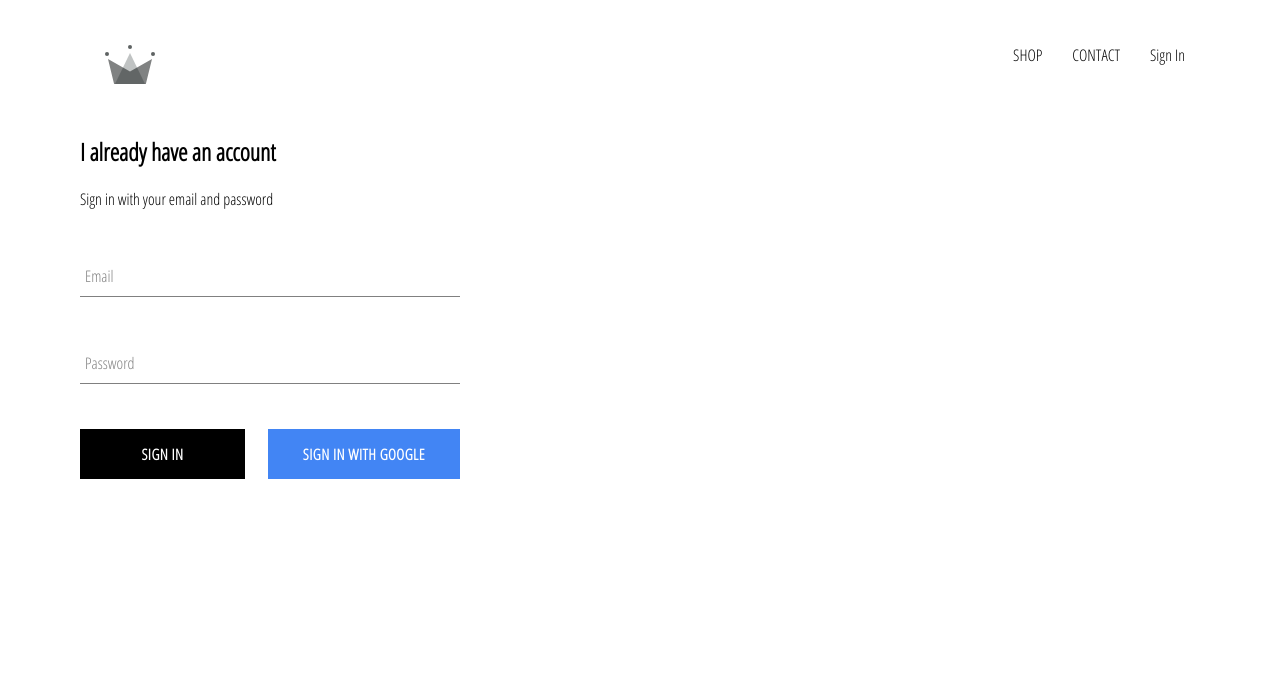
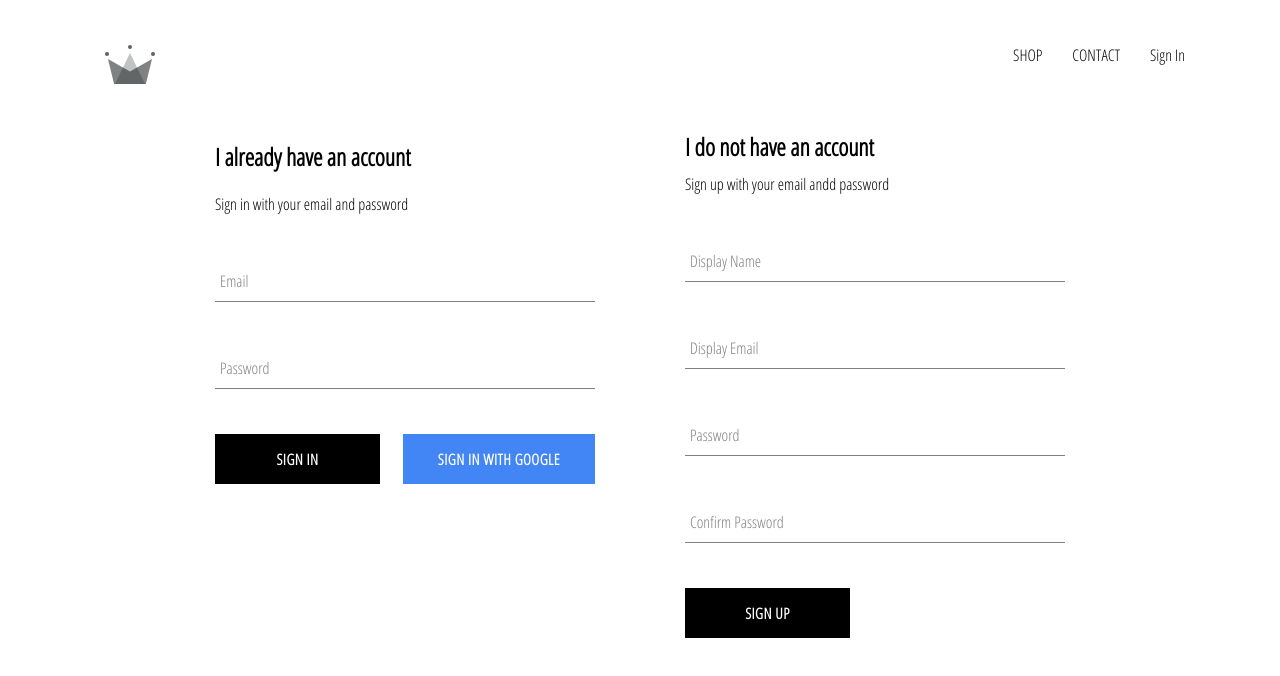
Before and after one commit to dylan2510/clothing-store, a React (Create React App) app: page /signin in a window 1280 px wide. Shown: the top 676 px of the page. Built offline with nearby package versions, Linux system fonts and the light colour scheme; no server answers.

Commit message:
implemented firebase email sign in

```diff
--- a/src/App.js
+++ b/src/App.js
@@ -5,7 +5,7 @@
 import ShopPage from './pages/shop.component';
 import Header from './components/header/header.component';
 import SignInAndSignUpPage from "./pages/sign-in-and-sign-out.component";
-import {auth} from './firebase/firebase.util';
+import {auth,createUserProfileDocument} from './firebase/firebase.util';
 
 class App extends React.Component {
 
@@ -22,9 +22,24 @@
   componentDidMount(){
     // subscrible to onAuthStateChanged observer
     // this onAuthState connection is always open as long component is mounted
-    this.unsubscribleFromAuth = auth.onAuthStateChanged(user => {
-      this.setState({currentUser: user});
-      console.log(user);
+    this.unsubscribleFromAuth = auth.onAuthStateChanged(async userAuth => {
+      //this.setState({currentUser: user});
+      //console.log(user);
+      if(userAuth) {
+        const userRef = await createUserProfileDocument(userAuth);
+        userRef.onSnapshot(snapshot => {
+          this.setState({
+            currentUser : {
+              id : snapshot.id,
+              ...snapshot.data()
+            }
+          });
+        });
+      }
+      else{
+        // set to null
+        this.setState({currentUser : userAuth});
+      }
     });
   }
 
--- /dev/null
+++ b/src/components/sign-up/sign-up.component.jsx
@@ -0,0 +1,101 @@
+import React from 'react';
+import FormInput from "../form-input/form-input.component";
+import CustomButton from "../custom-button/custom-button.component";
+import {auth,createUserProfileDocument} from "../../firebase/firebase.util";
+import "./sign-up.styles.scss";
+
+class SignUp extends React.Component {
+
+    constructor() {
+        super();
+
+        this.state = {
+            displayName: '',
+            email: '',
+            password: '',
+            confirmPassword: ''
+        }
+    }
+
+    handleSubmit = async event => {
+        event.preventDefault();
+
+        const {displayName, email, password, confirmPassword} = this.state;
+
+        if (password !== confirmPassword){
+            alert("Passwords don't match");
+            return;
+        }
+
+        try {
+            // call google firebase service to create user
+            const {user} = await auth.createUserWithEmailAndPassword(email, password);
+
+            // store user in database
+            createUserProfileDocument(user, {displayName});
+
+            // reset
+            this.setState({
+                displayName: '',
+                email: '',
+                password: '',
+                confirmPassword: ''
+            });
+        }
+        catch(error){
+            console.log(error);
+        }
+    }
+
+    handleChange = event => {
+        const {name,value} = event.target;
+        this.setState({[name] : value});
+    }
+
+    render() {
+        const {displayName, email, password, confirmPassword} = this.state;
+        return(
+            <div className="sign-up">
+                <h2 className="title">I do not have an account</h2>
+                <span>Sign up with your email andd password</span>
+                <form className="sign-up-form" onSubmit={this.handleSubmit}>
+                    <FormInput
+                        type="text"
+                        name="displayName"
+                        value={displayName}
+                        onChange={this.handleChange}
+                        label="Display Name"
+                        required
+                    />
+                    <FormInput
+                        type="email"
+                        name="email"
+                        value={email}
+                        onChange={this.handleChange}
+                        label="Display Email"
+                        required
+                    />
+                    <FormInput
+                        type="password"
+                        name="password"
+                        value={password}
+                        onChange={this.handleChange}
+                        label="Password"
+                        required
+                    />
+                    <FormInput
+                        type="password"
+                        name="confirmPassword"
+                        value={confirmPassword}
+                        onChange={this.handleChange}
+                        label="Confirm Password"
+                        required
+                    />
+                    <CustomButton type="submit">Sign Up</CustomButton>
+                </form>
+            </div>
+        );
+    }
+}
+
+export default SignUp;
--- /dev/null
+++ b/src/components/sign-up/sign-up.styles.scss
@@ -0,0 +1,9 @@
+.sign-up {
+  display: flex;
+  flex-direction: column;
+  width: 380px;
+
+  .title {
+    margin: 10px 0;
+  }
+}
--- a/src/firebase/firebase.util.js
+++ b/src/firebase/firebase.util.js
@@ -11,6 +11,39 @@
     appId: "1:911411037730:web:6a12c8d792ba8c730c6c7b",
     measurementId: "G-XN4971H6GL"
   };
+
+  // async function
+  // takes in the userAuth object from response from google login
+  // returns the ref to the user in firestore
+  export const createUserProfileDocument = async (userAuth, additionalData) => {
+    // if no user exist, just exit
+    if (!userAuth) return;
+
+    const userRef = firestore.doc(`users/${userAuth.uid}`);
+    const snapShot = await userRef.get();
+
+    // create user if data snapshot do not exist
+    if (!snapShot.exists) {
+      // get the displayName and email from userAuth
+      const {displayName, email} = userAuth;
+      const createdAt = new Date();
+
+      try {
+        await userRef.set({
+          displayName,
+          email,
+          createdAt,
+          ...additionalData
+        });
+      }
+      catch (error) {
+        console.log("error creating user", error.message);
+      }
+    }
+
+    return userRef;
+
+  }
 
   // Initialize Firebase
   firebase.initializeApp(config);
--- a/src/pages/sign-in-and-sign-out.component.jsx
+++ b/src/pages/sign-in-and-sign-out.component.jsx
@@ -1,11 +1,13 @@
 import React from 'react';
 import './sign-in-and-sign-out.styles.scss';
 import SignIn from '../components/sign-in/sign-in.component';
+import SignUp from '../components/sign-up/sign-up.component';
 
 const SignInAndSignUpPage = () => {
     return(
         <div className = "sign-in-and-sign-up">
             <SignIn />
+            <SignUp />
         </div>
     );
 }
--- a/src/pages/sign-in-and-sign-out.styles.scss
+++ b/src/pages/sign-in-and-sign-out.styles.scss
@@ -0,0 +1,6 @@
+.sign-in-and-sign-up {
+    width: 850px;
+    display: flex;
+    justify-content: space-between;
+    margin: 30px auto;
+  }
```
Also changed, not shown: 1 other file (tests, documents, lock files or other folders).
